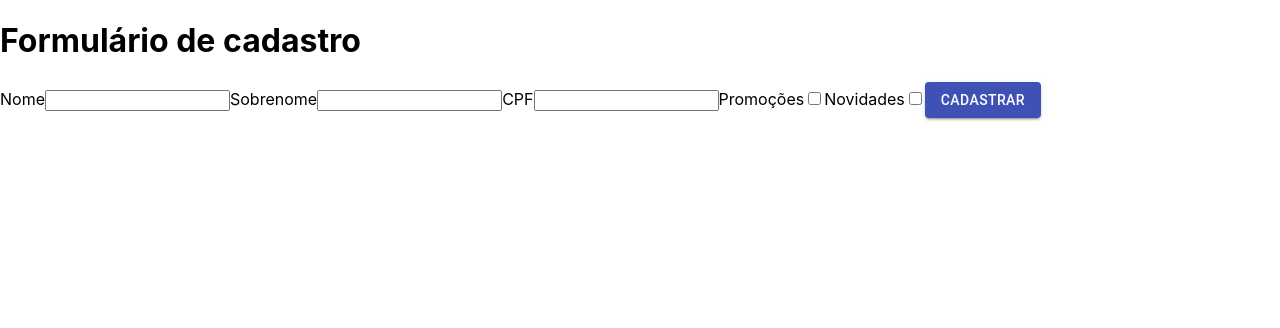
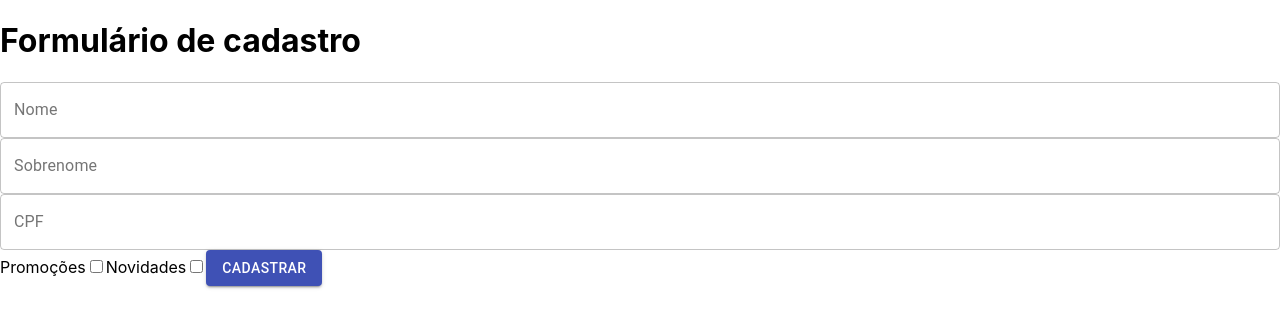
Before and after one commit to nenitf/ead_js_alura_react-function-components, a React (Create React App) app: page / in a window 1280 px wide. Shown: the top 328 px of the page. Built offline with nearby package versions, Linux system fonts and the light colour scheme; the HTML template or start-up script is replaced by a standard one.

Commit message:
:tv: add aula 3

```diff
--- a/src/components/FormularioCadastro/FormularioCadastro.jsx
+++ b/src/components/FormularioCadastro/FormularioCadastro.jsx
@@ -1,16 +1,27 @@
 import Button from '@material-ui/core/Button'
+import TextField from '@material-ui/core/TextField'
 
 export function FormularioCadastro() {
   return (
     <form>
-      <label>Nome</label>
-      <input type="text"/>
-
-      <label>Sobrenome</label>
-      <input type="text"/>
-
-      <label>CPF</label>
-      <input type="text"/>
+      <TextField
+        id="nome"
+        label="Nome"
+        variant="outlined"
+        fullWidth
+      />
+      <TextField
+        id="sobrenome"
+        label="Sobrenome"
+        variant="outlined"
+        fullWidth
+      />
+      <TextField
+        id="cpf"
+        label="CPF"
+        variant="outlined"
+        fullWidth
+      />
 
       <label>Promoções</label>
       <input type="checkbox"/>
```
